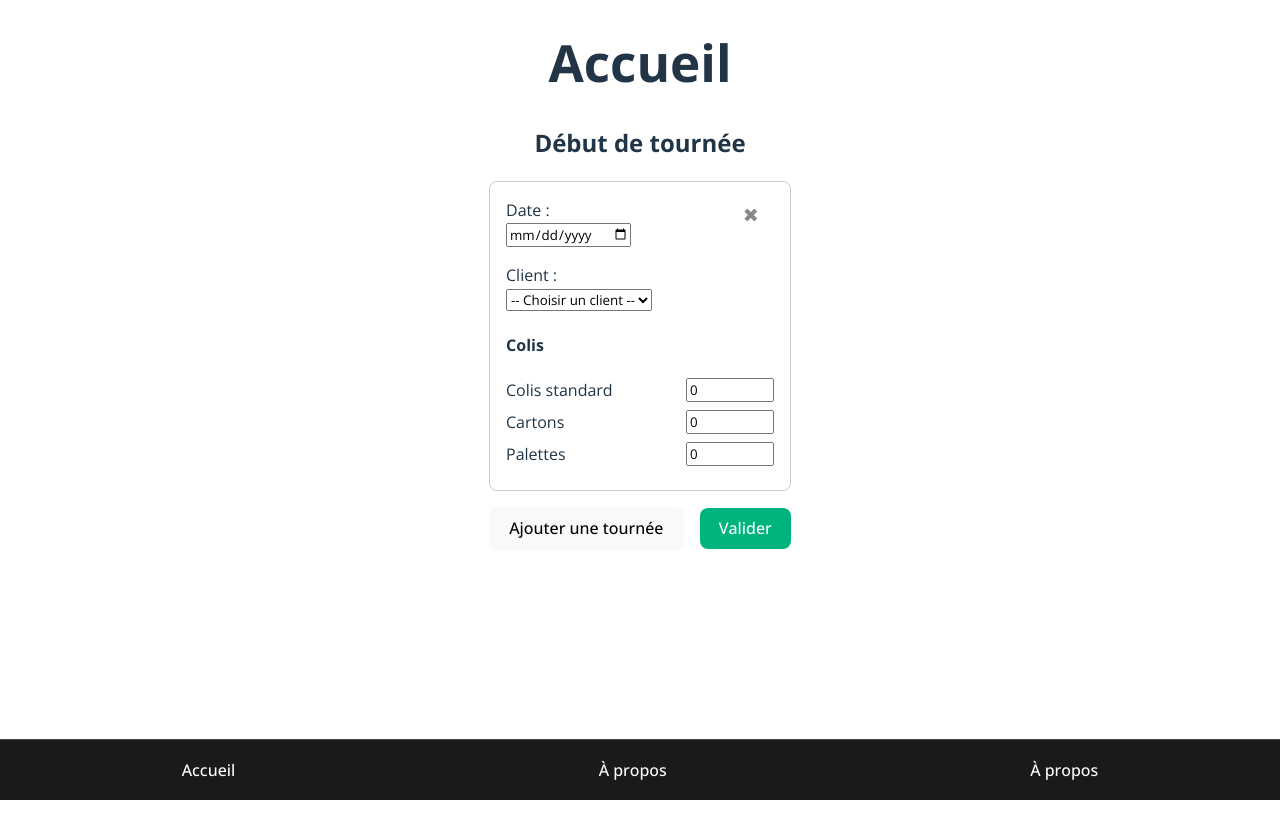
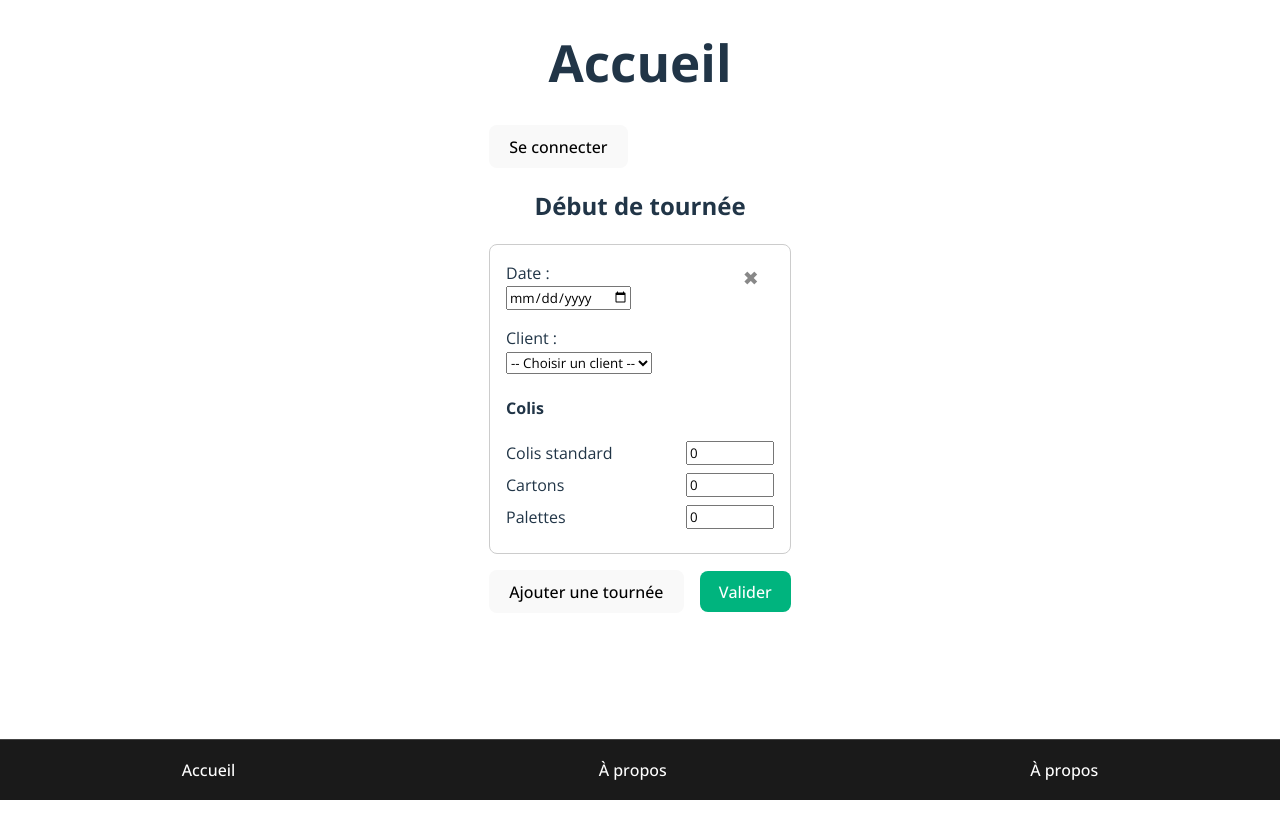
Before and after one commit to delivops-app/delivops, a React (Vite) app in the folder delivops-app/: page / in a window 1280 px wide. Shown: the top 838 px of the page. Built offline with nearby package versions, Linux system fonts and the light colour scheme.

Commit message:
feat(auth): ajout des boutons de connexion et déconnexion dans la page Home

```diff
--- a/delivops-app/src/pages/home.jsx
+++ b/delivops-app/src/pages/home.jsx
@@ -1,13 +1,34 @@
 import { useLocation } from 'react-router-dom';
 import DeliveryFormGroup from '../components/DeliveryFormGroup';
+import { useAuth0 } from '@auth0/auth0-react';
+
 
 export default function Home() {
   const location = useLocation();
   const importedTours = location.state?.tours;
 
+  const { loginWithRedirect, logout, isAuthenticated, user } = useAuth0();
+
   return (
     <div>
       <h1>Accueil</h1>
+
+      {/* Zone d'authentification */}
+      <div>
+        {!isAuthenticated && (
+          <button onClick={() => loginWithRedirect()}>Se connecter</button>
+        )}
+
+        {isAuthenticated && (
+          <div>
+            <p>Connecté en tant que : {user.name}</p>
+            <button onClick={() => logout({ returnTo: window.location.origin })}>
+              Se déconnecter
+            </button>
+          </div>
+        )}
+      </div>
+
       <DeliveryFormGroup initialData={importedTours} />
     </div>
   );
```
